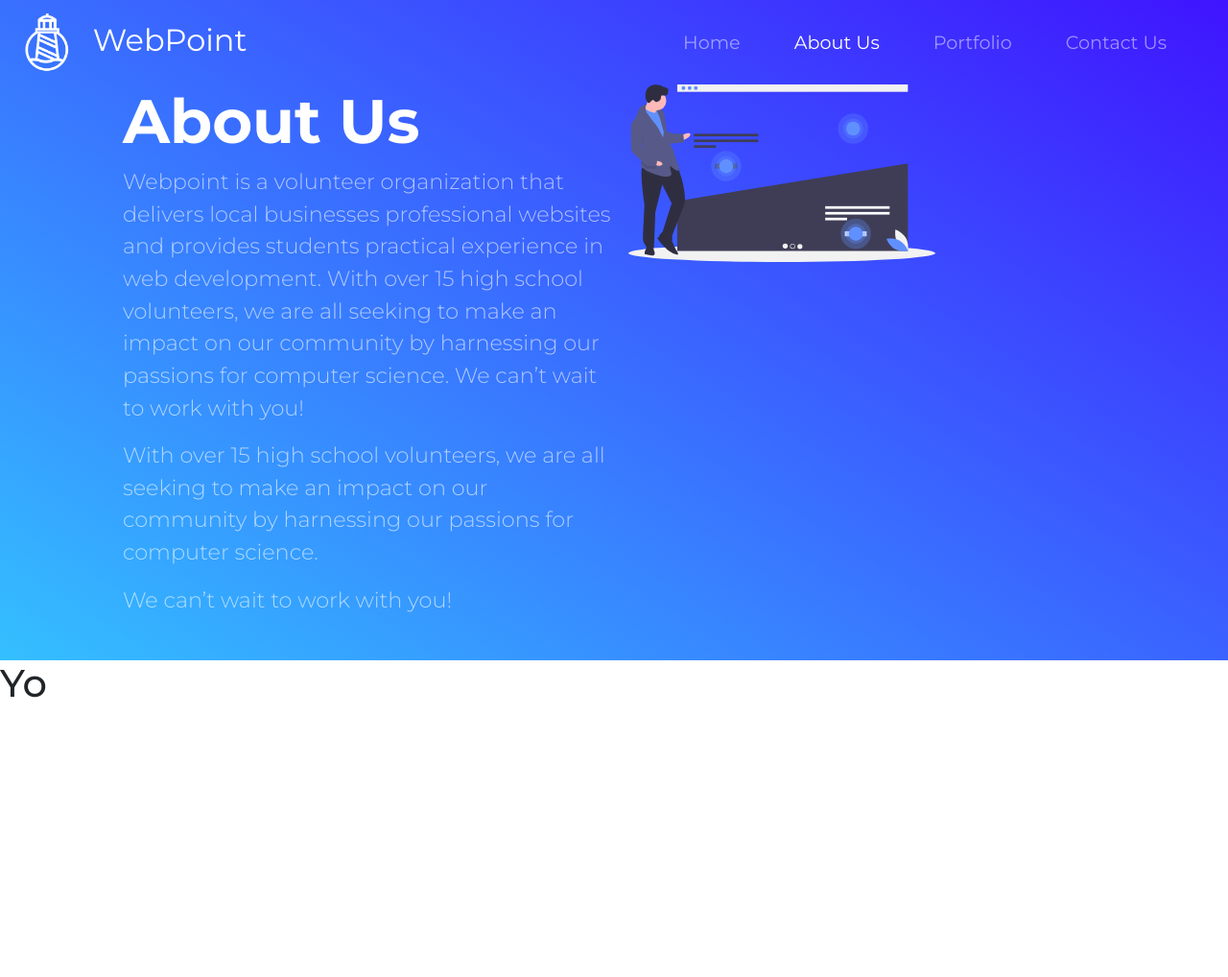
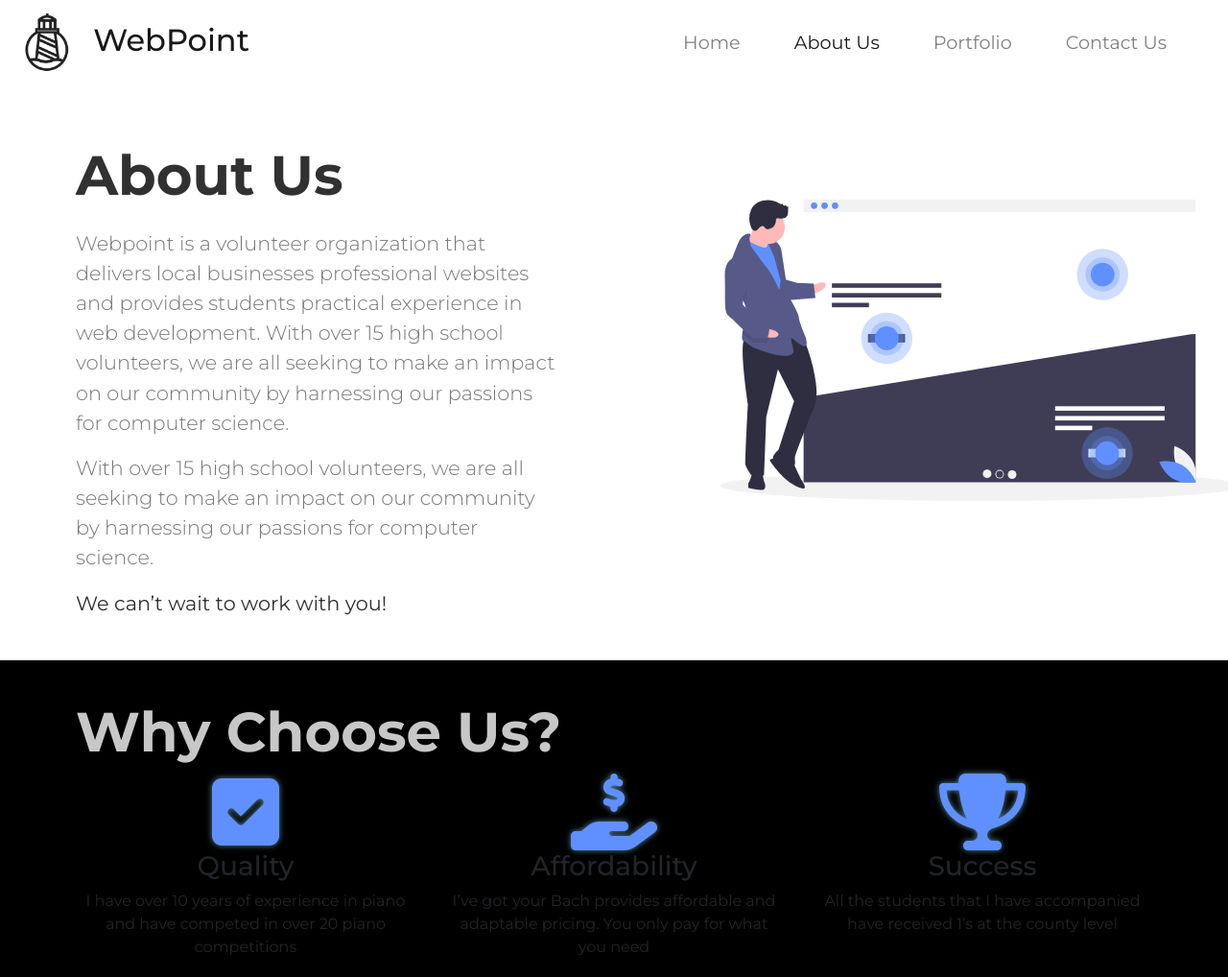
Before and after one commit to bendimarco/WebPoint-Website, a plain HTML site: page about.html in a window 1280 px wide. Shown: the top 1018 px of the page at 96% size. Drawn offline with nearby package versions, Linux system fonts and the light colour scheme.

Commit message:
Add files via upload

```diff
--- a/about.html
+++ b/about.html
@@ -19,8 +19,8 @@
     <link rel="stylesheet" href="styles/about.css">
 </head>
 <body>
-    <nav id="nav" class= "navbar navbar-expand-xl navbar-dark">
-        <a id="nav-brand" class = "navbar-brand" href="index.html"><img class = "logo" src="images/WebPoint-Logo-Transparent.png"
+    <nav id="nav" class= "navbar navbar-expand-xl navbar-light">
+        <a id="nav-brand" class = "navbar-brand" href="index.html"><img class = "logo" src="images/WebPoint-Logo-Dark.png"
             alt="WebPoint Logo">&nbsp; WebPoint</a>
         <button class = "navbar-toggler" type="button" data-toggle="collapse" data-target="#navbar-toggler">
             <span class="navbar-toggler-icon"></span>
@@ -34,17 +34,17 @@
                 </ul>
             </div>
     </nav>
-    <div class="main-container">
+    <div class="main-container container">
         <div class="row">
-            <div class="col-xl-6">
+            <div class="col-xl-7">
                 <div class="main-text-container">
                     <h1 class="about-header">About Us</h1>
-                    <p class="about-text abt-txt-1">Webpoint is a volunteer organization that delivers local businesses professional websites and provides students practical experience in web development. With over 15 high school volunteers, we are all seeking to make an impact on our community by harnessing our passions for computer science. We can’t wait to work with you!</p>
-                    <p class="about-text abt-txt-1">With over 15 high school volunteers, we are all seeking to make an impact on our community by harnessing our passions for computer science.</p>
-                    <p class="about-text abt-txt-1">We can’t wait to work with you!</p>
+                    <p class="about-text abt-txt-1">Webpoint is a volunteer organization that delivers local businesses professional websites and provides students practical experience in web development. With over 15 high school volunteers, we are all seeking to make an impact on our community by harnessing our passions for computer science.</p>
+                    <p class="about-text abt-txt-2">With over 15 high school volunteers, we are all seeking to make an impact on our community by harnessing our passions for computer science.</p>
+                    <p class="about-text abt-txt-3">We can’t wait to work with you!</p>
                 </div>
             </div>
-            <div class="col-xl-6">
+            <div class="col-xl-5">
                 <div class="main-img-container">
                     <img class="about-img" src="../images/undraw_heatmap_lightblue.svg" alt="">
                 </div>
@@ -52,7 +52,26 @@
         </div>
     </div>
     <div class="why-container">
-        <h1 class="test">Yo</h1>
+        <div class="container why-us-container">
+            <h2 class="why-header">Why Choose Us?</h2>
+          <div class="row">
+            <div class="why-box col-lg-4">
+              <i class="icon fas fa-check-square" aria-hidden="true"></i>
+              <h3 class="feature-title">Quality</h3>
+              <p class="feature-text">I have over 10 years of experience in piano and have competed in over 20 piano competitions</p>
+            </div>
+            <div class="why-box col-lg-4">
+              <i class="icon fas fa-hand-holding-usd" aria-hidden="true"></i>
+              <h3 class="feature-title">Affordability</h3>
+              <p class="feature-text">I’ve got your Bach provides affordable and adaptable pricing. You only pay for what you need</p>
+            </div>
+            <div class="why-box col-lg-4">
+              <i class="icon fas fa-trophy" aria-hidden="true"></i>
+              <h3 class="feature-title">Success</h3>
+              <p class="feature-text">All the students that I have accompanied have received 1’s at the county level</p>
+            </div>
+          </div>
+        </div>
     </div>
     <script src="https://kit.fontawesome.com/7dc3015a44.js" crossorigin="anonymous"></script><link rel="stylesheet" href="https://kit-free.fontawesome.com/releases/latest/css/free.min.css" media="all"><link rel="stylesheet" href="https://kit-free.fontawesome.com/releases/latest/css/free-v4-font-face.min.css" media="all"><link rel="stylesheet" href="https://kit-free.fontawesome.com/releases/latest/css/free-v4-shims.min.css" media="all">
     <script src="https://stackpath.bootstrapcdn.com/bootstrap/4.5.0/js/bootstrap.min.js" integrity="sha384-OgVRvuATP1z7JjHLkuOU7Xw704+h835Lr+6QL9UvYjZE3Ipu6Tp75j7Bh/kR0JKI" crossorigin="anonymous"></script>
--- a/styles/about.css
+++ b/styles/about.css
@@ -1,21 +1,23 @@
 body {
     height: 100vh;
     width: 100vw;
-    background: linear-gradient(to top right, #33ccff 0%, #3f14ff 100%);
+    /* background: linear-gradient(to top right, #33ccff 0%, #3f14ff 100%); */
     /* background: linear-gradient(to top right, #0b5796 0%, #2f009c 100%); */
     font-family: 'Montserrat', sans-serif;
 }
 
 #nav {
-    font-size: 1.2rem;
+    font-size: 1.4rem;
 }
 
 .nav-item {
     margin-right: 40px;
+    font-size: 1.2rem;
 }
 
 #nav-brand {
     font-size: 2rem;
+    font-weight: 500;
 }
 .logo {
     width: 4rem;
@@ -26,32 +28,62 @@ body {
 }
 
 .main-text-container {
-    width: 40vw;
-    margin-left: 10vw;
+    margin-right: 140px;
+}
+.main-img-container {
+
 }
 
-.main-img-container {
-    width: 40vw;
+.container {
+    width: 90vw;
+    max-width: 1400px;
+    /* background: #f00; */
 }
 
 .why-container {
-    height: 600px;
-    background: #fff;
+    height: 500px;
+    background: rgb(0, 0, 0);
     width: 100vw;
 }
 
 .about-img {
-    width: 20rem;
+    width: 34rem;
+    float: left;
+    margin-top: 120px;
 }
 
 .about-header {
-    color: #FFF;
+    color: rgb(49, 49, 49);
     font-weight: 700;
-    font-size: 4rem;
+    font-size: 3.6rem;
+    margin-top: 60px;
+    margin-bottom: 20px;
 }
 
 .about-text {
-    color: rgba(255, 255, 255, 0.6);
-    font-size: 1.4rem;
+    color: rgba(26, 26, 26, 0.6);
+    font-size: 1.3rem;
     font-weight: 300;
 }
+
+.abt-txt-3 {
+    font-weight: 400;
+    color: rgba(26, 26, 26, 0.9);
+}
+
+.why-header {
+    font-size: 3.6rem;
+    font-weight: 700;
+    color: rgb(199, 199, 199);
+    padding-top: 40px;
+}
+
+.why-box {
+    text-align: center;
+}
+
+.icon {
+    color: #6090FF;
+    font-size: 5rem;
+    text-shadow: 0px 0px 6px rgba(147, 221, 255, 0.6);
+}
```
